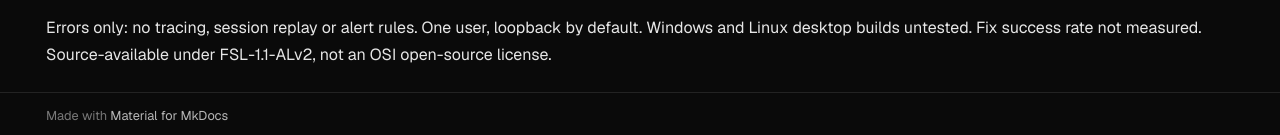
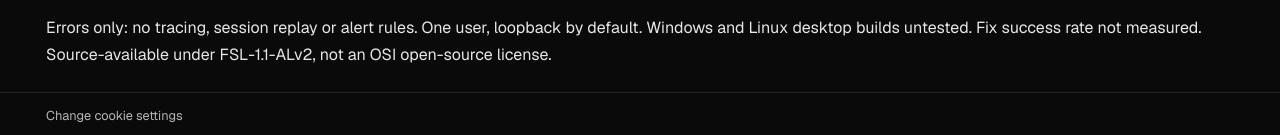
Before and after one commit to Ayesh96/FixFlow, an MkDocs documentation site: the page built from docs/index.md, in a window 1280 px wide and 900 px high, scrolled down 3278 px. Shown: the part 762-897 px from the top of the window. Built offline with MkDocs 1.6.1 and Material for MkDocs 9.7.7, drawn with Linux system fonts in a browser that asks for light colours; comment, search, counter and statistics services are not loaded; some of the changed lines change nothing that is shown.

Commit message:
Add Google Analytics behind a cookie consent banner and drop the theme credit

```diff
--- a/mkdocs.yml
+++ b/mkdocs.yml
@@ -37,6 +37,25 @@
 extra_css:
   - assets/stylesheets/fixflow.css
 
+# Google Analytics 4, loaded only after a visitor accepts cookies in the consent banner.
+extra:
+  # Hides the theme's "Made with Material for MkDocs" footer credit.
+  generator: false
+  analytics:
+    provider: google
+    property: G-DE18K33SMK
+  consent:
+    title: Cookie consent
+    description: >-
+      This site uses cookies to count visits and see which pages people read, through
+      Google Analytics. Nothing is tracked unless you accept. FixFlow itself sends no analytics.
+    actions:
+      - accept
+      - reject
+      - manage
+
+copyright: <a href="#__consent">Change cookie settings</a>
+
 # Raw data stays in the repo but is not published. docs/internal/ is gitignored and never built.
 exclude_docs: |
   internal/
```
